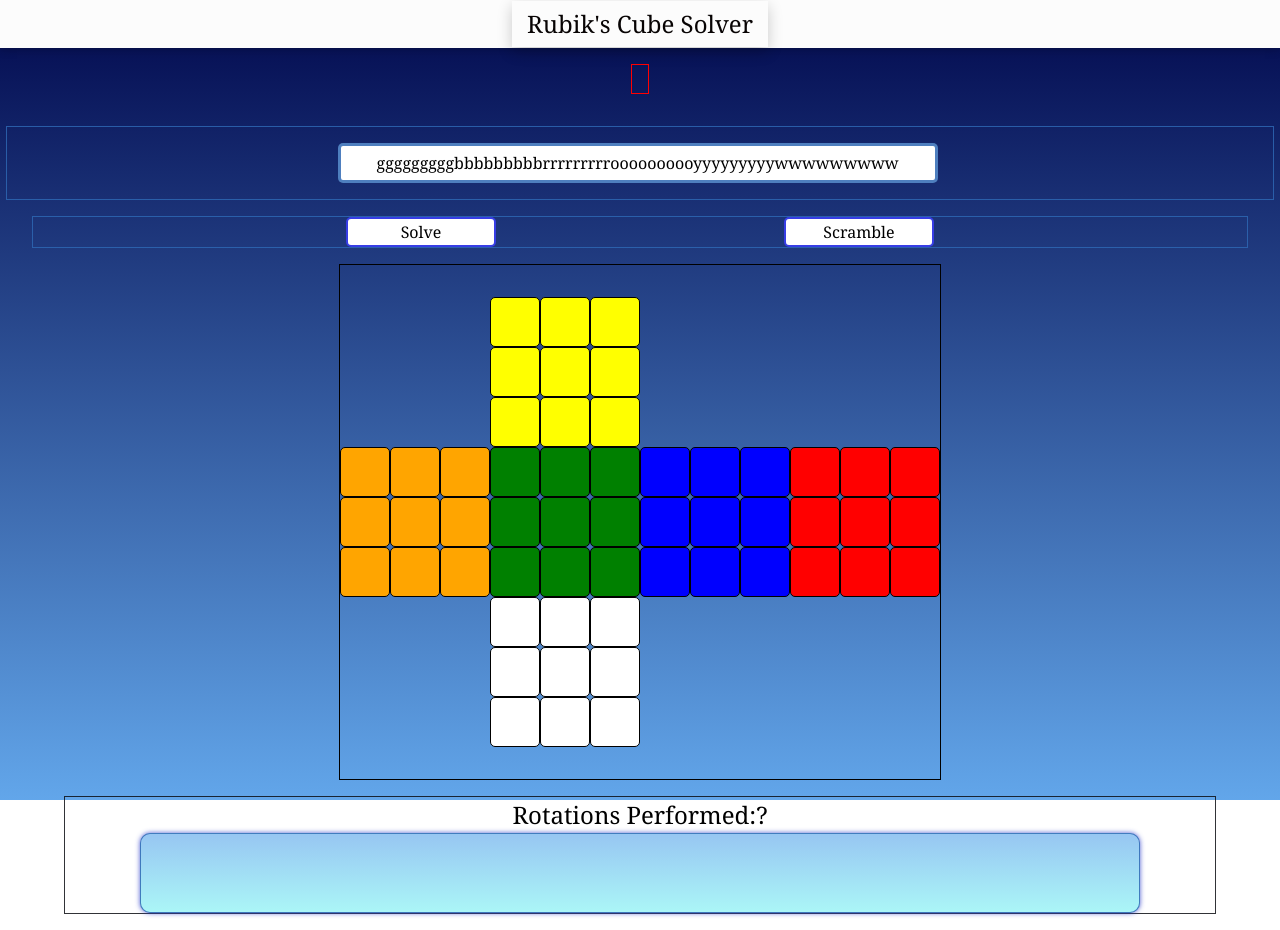
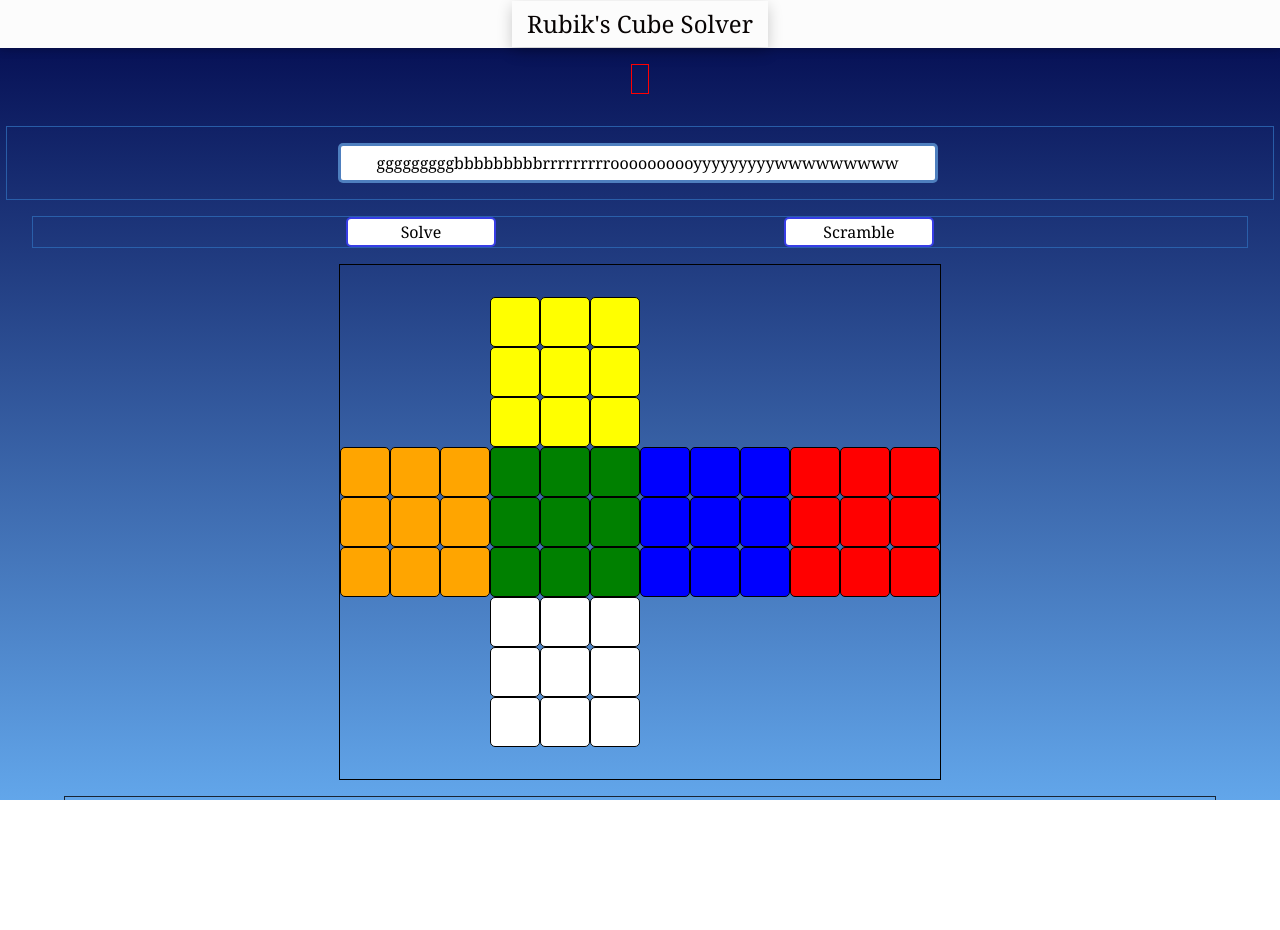
Before and after one commit to Arpan3323/rubiks-cube-frontend, a React (Create React App) app: page / in a window 1280 px wide. After the commit the page ends 800 px from the top, so only its background shows below. Built offline with nearby package versions, Linux system fonts and the light colour scheme.

Commit message:
Auto resize rotation text area

```diff
--- a/src/App.css
+++ b/src/App.css
@@ -3,4 +3,5 @@
   height: 100vh;
   width: 100vw;
   font-family: 'Georgia', sans-serif;
+  overflow: auto;
 }
--- a/src/components/rotationsText/RotationsText.css
+++ b/src/components/rotationsText/RotationsText.css
@@ -4,6 +4,7 @@
     display: flex;
     flex-direction: column;
     width: 90%;
+    height: 250px;
     align-items: center;
 }
 
@@ -13,8 +14,8 @@
 }
 
 .rotationsTextContainer textarea{
-    width: 1000px;
-    height: 80px;
+    width: 80%;
+    height: 80%;
     border: 1px solid #2e68b4d7;
     border-radius: 10px;
     padding: 0.5rem;
```
